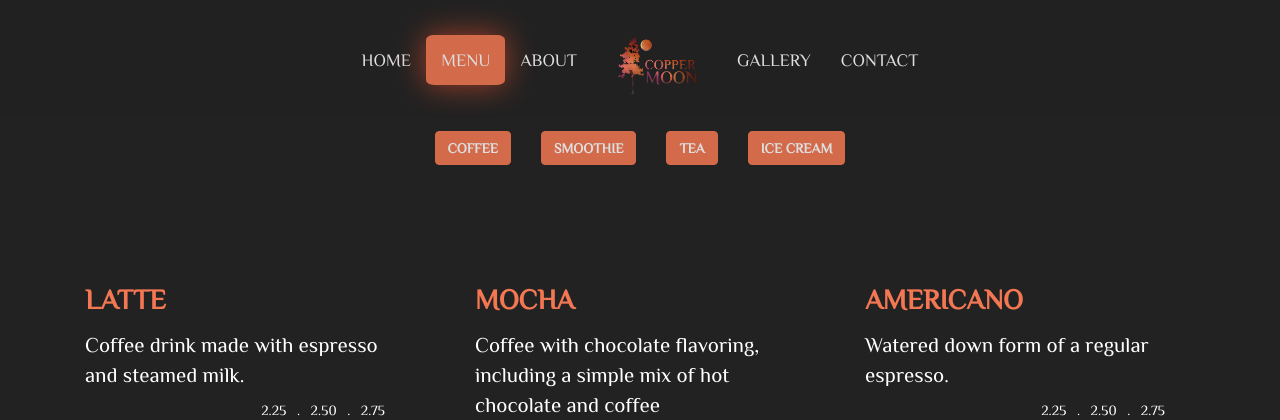
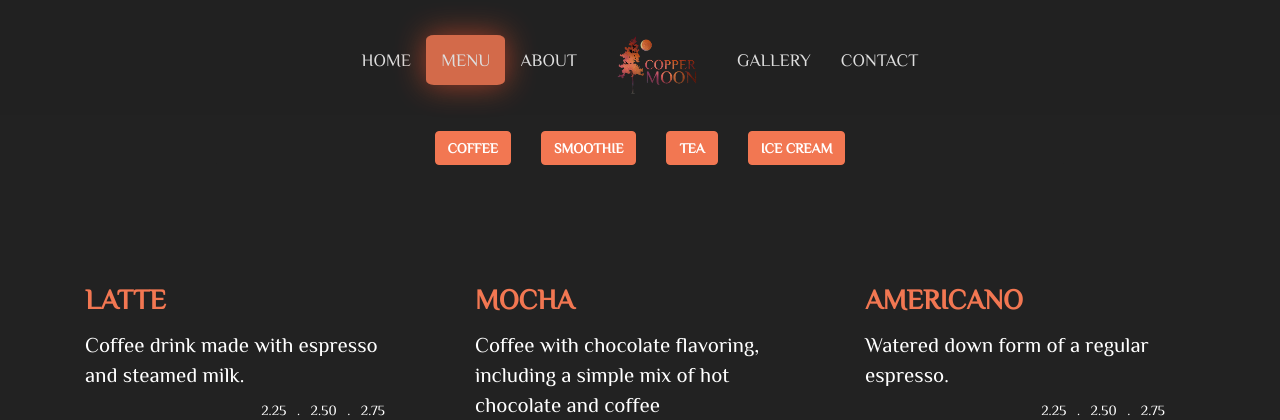
Before and after one commit to NamHongDo/CIS408FinalProject, a PHP site: page /menu.html in a window 1280 px wide. Shown: the top 420 px of the page. Run offline with PHP 8.4, Linux system fonts and the light colour scheme; some libraries are stand-ins or nearby versions.

Commit message:
fixed different color background on menuNav

```diff
--- a/css/custom.css
+++ b/css/custom.css
@@ -372,7 +372,7 @@ ul.socialList>li{
 }
 
 .menuNav{
-    background-color: #22222;
+    background-color: #222222;
     //border:3px solid yellow;
     width: 850px;
     height: auto;
@@ -395,7 +395,7 @@ ul.#nav2>li{
     border-color:#222222;
     height: 85px;
     background-color:#222222;
-    opacity: 0.85;
+    /*opacity: 0.85;*/
 }
 
 .navbar-inverse .navbar-nav > li > a {
```
